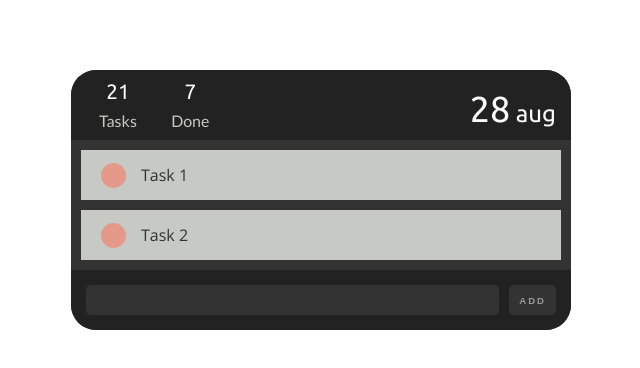
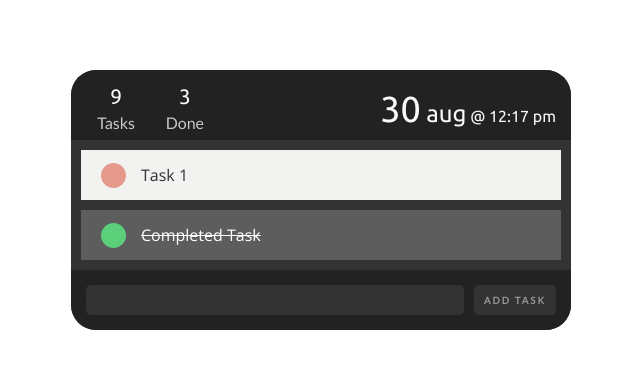
Before and after one commit to jwaltrip/react-todo-list, a React (Create React App) app: page / in a window 1280 px wide. Shown: the top 368 px of the page, without its empty margins (319-959 px from the left). Built offline with nearby package versions, Linux system fonts and the light colour scheme.

Commit message:
finished static design and css

```diff
--- a/src/App.css
+++ b/src/App.css
@@ -23,6 +23,7 @@
 
 .header .stats {
   flex-grow: 1;
+  align-self: flex-end;
 }
 
 .stats tr:first-child {
@@ -43,7 +44,7 @@
 }
 
 .header .date {
-  flex-grow: 4;
+  flex-grow: 3;
   align-self: flex-end;
   font-family: 'Ubuntu', sans-serif;
 }
@@ -58,7 +59,7 @@
 }
 
 .task {
-  background: #C7C9C5;
+  background: #f2f2f1;
   width: auto;
   height: 50px;
   margin: 10px 10px 10px 10px;
@@ -66,7 +67,6 @@
   display: flex;
   flex-direction: row;
   justify-content: left;
-
 }
 
 .remove-btn {
@@ -77,7 +77,7 @@
   flex: 1 0 auto;
   visibility: hidden;
   text-align: right;
-  color: red;
+  color: #d33333;
   font-size: 1.7em;
   padding-right: 20px;
   cursor: pointer;
@@ -87,14 +87,21 @@
   visibility: visible;
 }
 
-.task .radio {
+.radio.completed {
+  background-color: #5ccf7a;
+}
+
+.task:hover .radio.completed {
+  background-color: #59b872;
+}
+
+.radio {
   height: 25px;
   width: 25px;
   border-radius: 50%;
   align-self: flex-start;
   margin: auto 0 auto 0;
   background-color: #E4998B;
-
 }
 
 .task:hover {
@@ -106,13 +113,22 @@
 }
 
 .task-name {
-  flex: 10 0 auto;
+  flex: 10 5 auto;
   margin: auto 0 auto 0;
   text-align: left;
   padding-left: 15px;
   font-family: 'Open Sans', sans-serif;
   font-size: 1em;
   color: #333;
+}
+
+.completed {
+  background-color: #5e5d5d;
+}
+
+.task-name.completed {
+  color: white;
+  text-decoration: line-through;
 }
 
 .footer-form {
@@ -161,6 +177,7 @@
   font-weight: bold;
   text-shadow: none;
   text-transform: uppercase;
+  font-family: 'Lato', sans-serif;
 }
 
 .footer-form input[type=submit]:hover{
--- a/src/App.js
+++ b/src/App.js
@@ -10,8 +10,8 @@ class App extends Component {
           <table className="stats">
             <tbody>
             <tr>
-              <td>21</td>
-              <td>7</td>
+              <td>9</td>
+              <td>3</td>
             </tr>
             <tr>
               <td>Tasks</td>
@@ -20,8 +20,9 @@ class App extends Component {
             </tbody>
           </table>
           <div className="date">
-            <span className="date-big">28</span>
+            <span className="date-big">30</span>
             <span className="date-small"> Aug</span>
+            <span className="time"> @ 12:17 pm</span>
           </div>
         </div>
         {/* TASKS CONTAINER */}
@@ -38,13 +39,11 @@ class App extends Component {
               <a className="remove-task-btn">✖</a>
             </div>
           </div>
-          {/* INDIVIDUAL TASK */}
-          <div className="task">
-            <div className="radio">
-              <div className="radio-inactive"> </div>
-            </div>
-            <div className="task-name">
-              Task 2
+          {/* COMPLETED TASK */}
+          <div className="task completed">
+            <div className="radio completed"> </div>
+            <div className="task-name completed">
+              Completed Task
             </div>
             <div className="remove-btn">
               <a className="remove-task-btn">✖</a>
@@ -55,7 +54,7 @@ class App extends Component {
         {/* FOOTER FORM */}
         <div className="footer-form">
           <input type="text" value="" />
-          <input type="submit" value="ADD" />
+          <input type="submit" value="ADD TASK" />
         </div>
       </div>
     );
```
